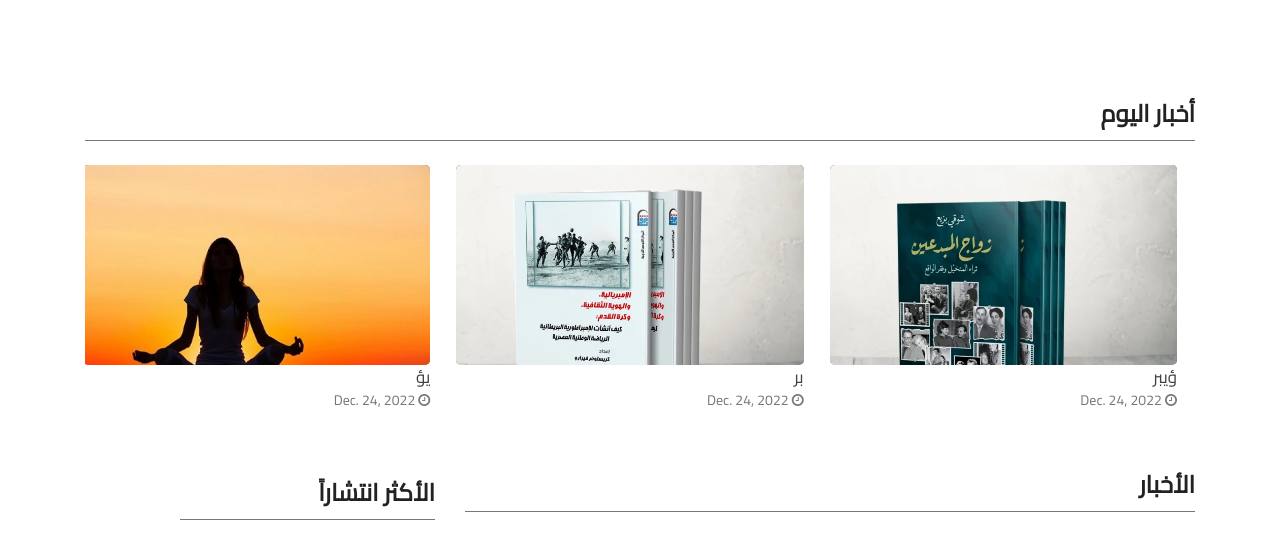
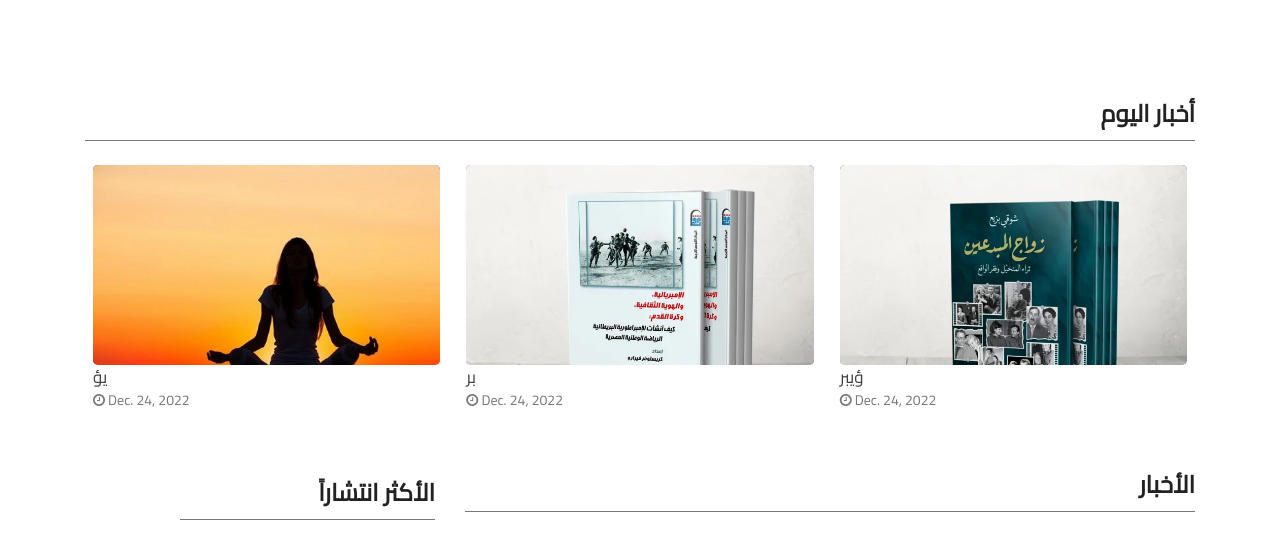
Before and after one commit to mohyhy/majala, a Django app: page / in a window 1280 px wide. Shown: the part 814-1348 px from the top of the page. Run offline with Django 4.2, Linux system fonts and the light colour scheme; data comes from the database, SQL or seed files in the repository; some libraries are stand-ins or nearby versions.

Commit message:
Add files via upload

```diff
--- a/templates/main/blog.html
+++ b/templates/main/blog.html
@@ -70,7 +70,7 @@
         <div>
             <div class="fh5co_heading fh5co_heading_border_bottom py-2 mb-4" style="font-weight: bold;">الأكثر شهرة</div>
         </div>
-        <div class="owl-carousel owl-theme" id="slider2">
+        <div class="owl-carousel owl-theme" style="direction: ltr;" id="slider2">
             {% for bt in blog %}
             {% if  bt.trending  %}
             <div class="item px-2">
--- a/templates/main/index.html
+++ b/templates/main/index.html
@@ -49,7 +49,7 @@
         <div>
             <div class="fh5co_heading fh5co_heading_border_bottom py-2 mb-4" style="font-weight: bold;">أخبار اليوم</div>
         </div>
-        <div class="owl-carousel owl-theme" id="slider2">
+        <div class="owl-carousel owl-theme" style="direction: ltr;" id="slider2">
             {% for nt in news %}
             {% if nt.trending  %}
             <div class="item px-2">
--- a/templates/main/page.html
+++ b/templates/main/page.html
@@ -70,7 +70,7 @@
         <div>
             <div class="fh5co_heading fh5co_heading_border_bottom py-2 mb-4">Trending</div>
         </div>
-        <div class="owl-carousel owl-theme" id="slider2">
+        <div class="owl-carousel owl-theme" style="direction: ltr;"id="slider2">
             <div class="item px-2">
                 <div class="fh5co_hover_news_img">
                     <div class="fh5co_news_img"><img src="images/39-324x235.jpg" alt=""/></div>
```
